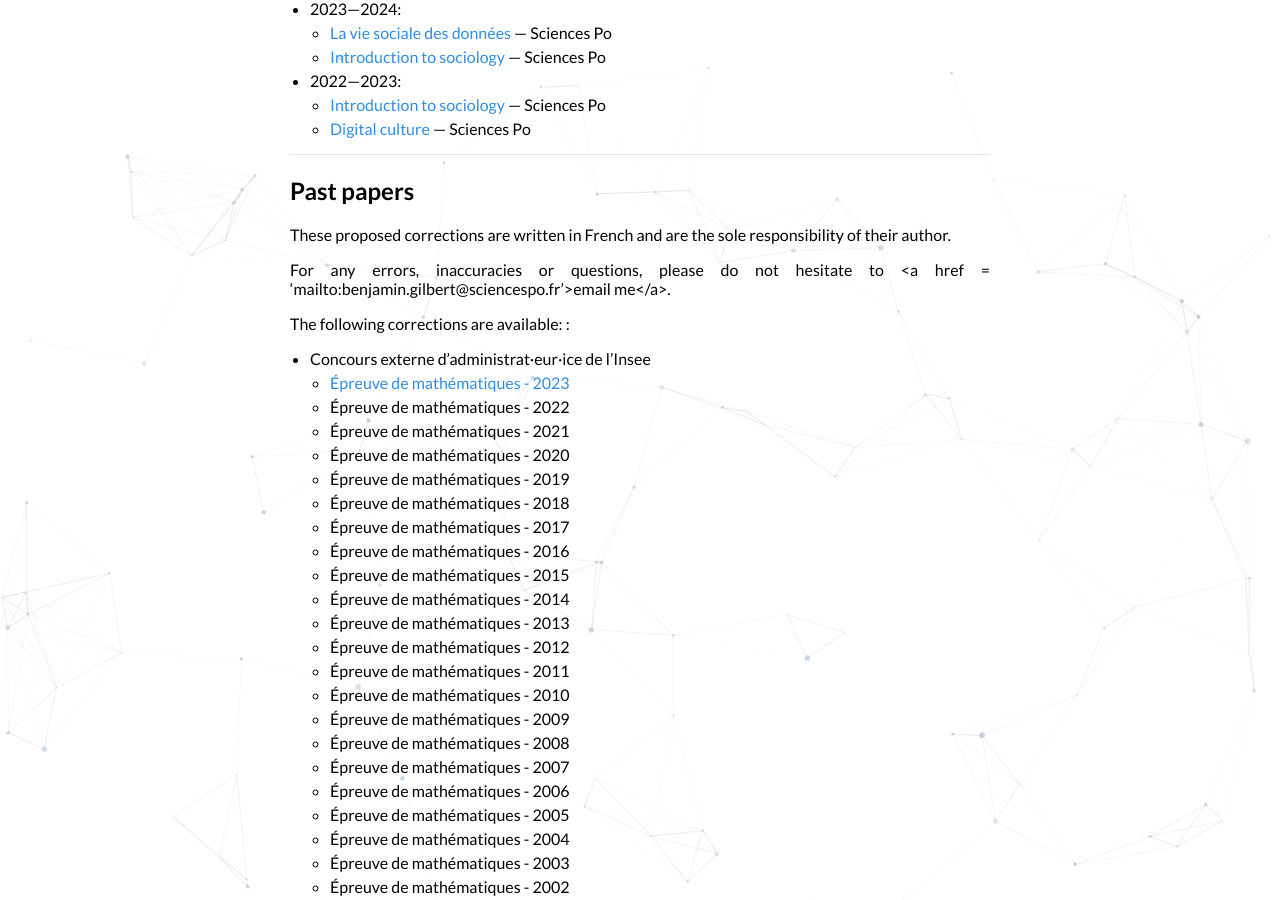
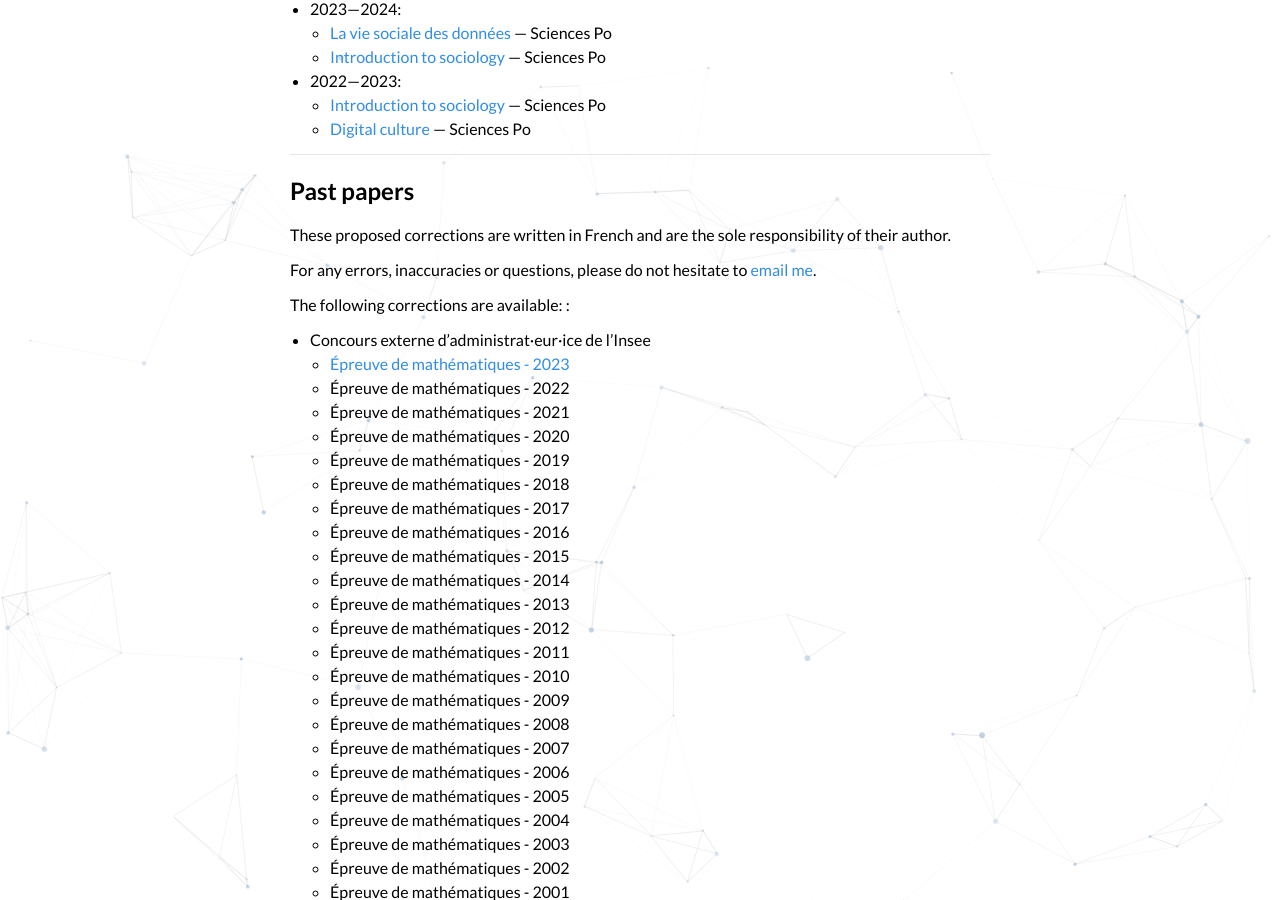
Before and after one commit to bglbrt/bglbrt.github.io, a Jekyll site: the page built from en/resources.md, in a window 1280 px wide and 900 px high, scrolled down 389 px. Built offline with Jekyll 4.4.1, drawn with Linux system fonts in a browser that asks for light colours; nearby versions of some CDN libraries.

Commit message:
Mise à jour du site

```diff
--- a/en/resources.md
+++ b/en/resources.md
@@ -40,7 +40,7 @@
 
 <p> These proposed corrections are written in French and are the sole responsibility of their author. </p>
 
-<p> For any errors, inaccuracies or questions, please do not hesitate to <a href = ‘mailto:benjamin.gilbert@sciencespo.fr’>email me</a>. </p>
+<p> For any errors, inaccuracies or questions, please do not hesitate to <a href = "mailto:benjamin.gilbert@sciencespo.fr">email me</a>. </p>
 
 <p> The following corrections are available: :</p>
 
```
